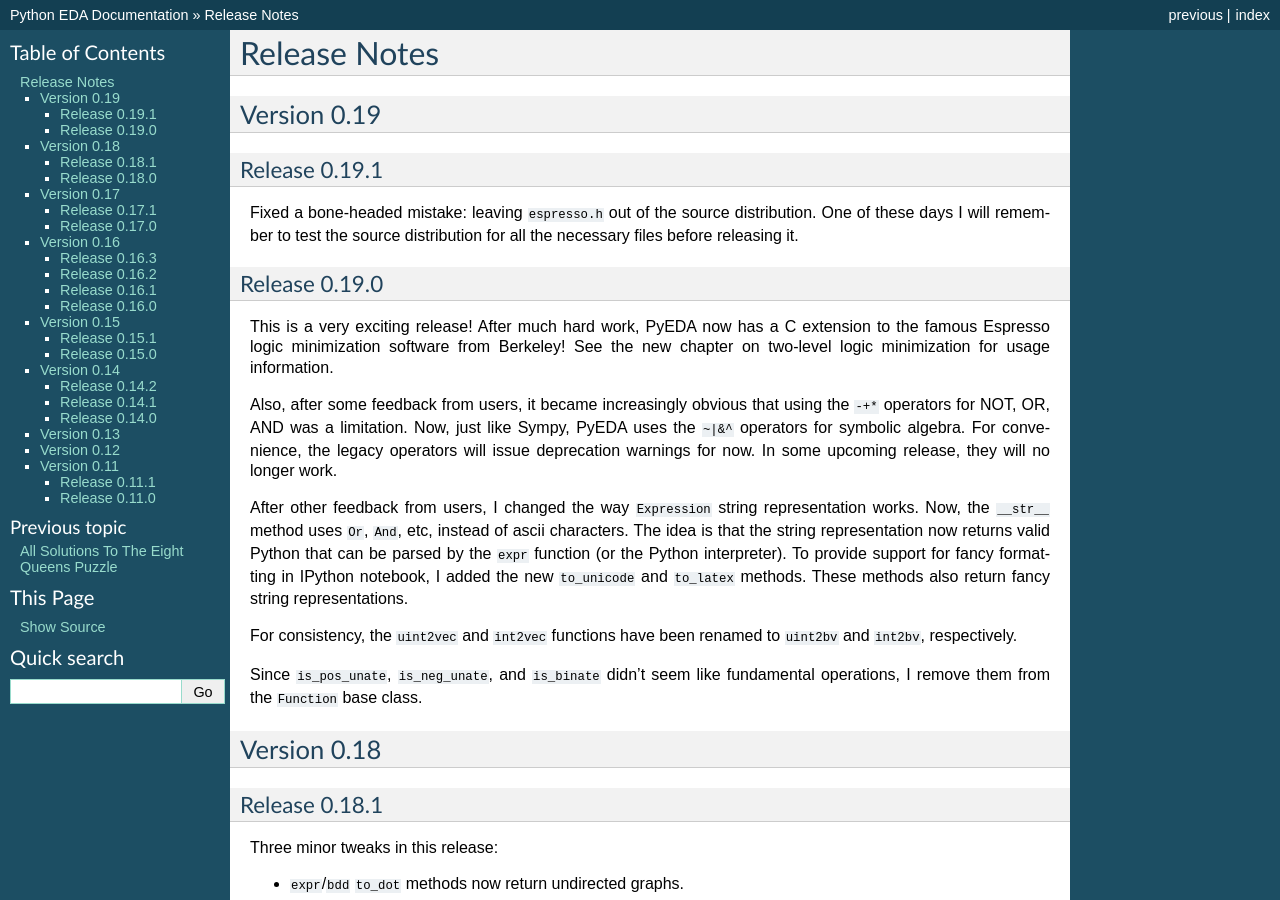
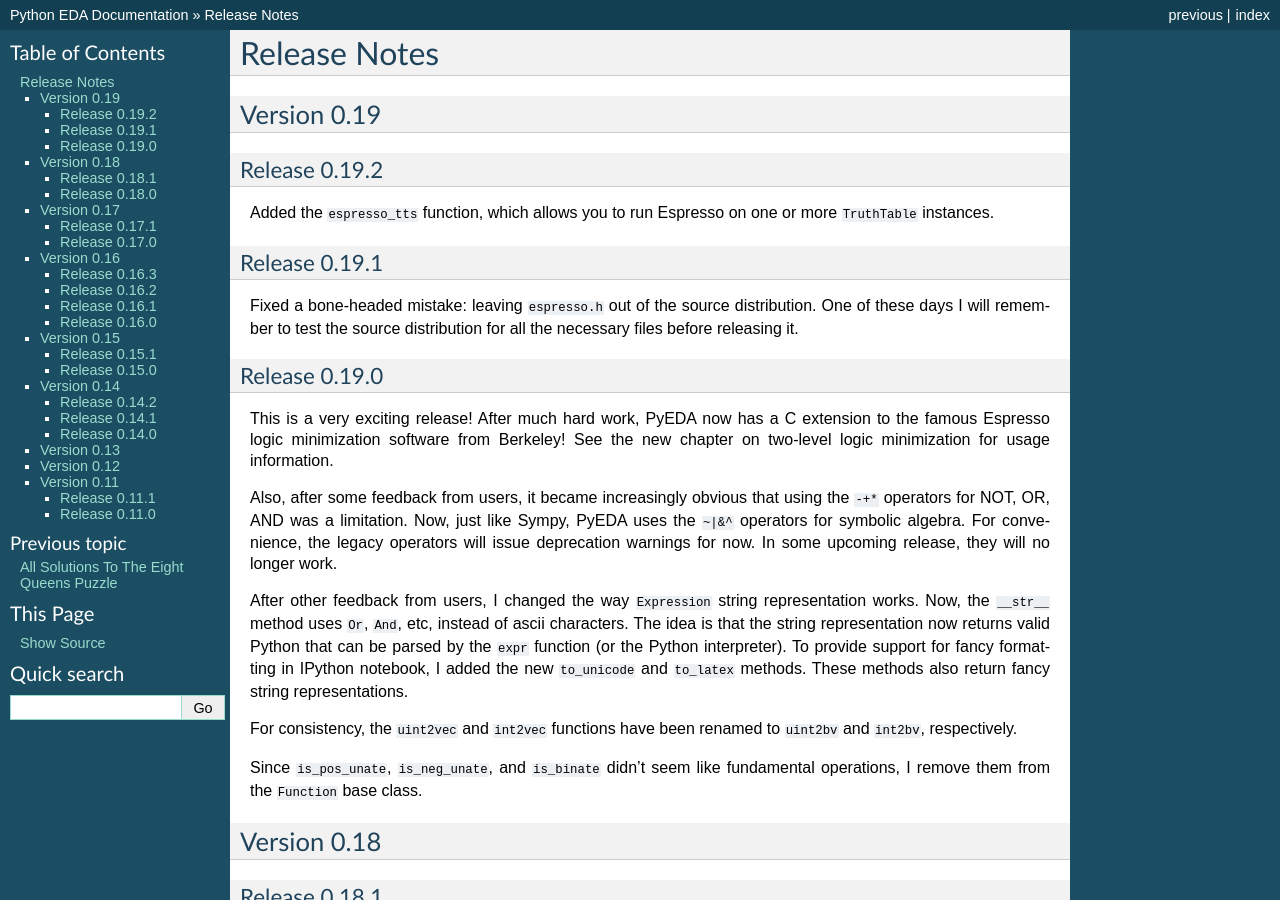
Before and after one commit to cjdrake/pyeda, a Sphinx documentation site: the page built from doc/source/relnotes.rst, in a window 1280 px wide and 900 px high. Built offline with Sphinx 7.4.7, drawn with Linux system fonts in a browser that asks for light colours.

Commit message:
Add 0.19.2 release notes

```diff
--- a/doc/source/relnotes.rst
+++ b/doc/source/relnotes.rst
@@ -6,6 +6,12 @@
 
 Version 0.19
 ============
+
+Release 0.19.2
+--------------
+
+Added the ``espresso_tts`` function,
+which allows you to run Espresso on one or more ``TruthTable`` instances.
 
 Release 0.19.1
 --------------
```
